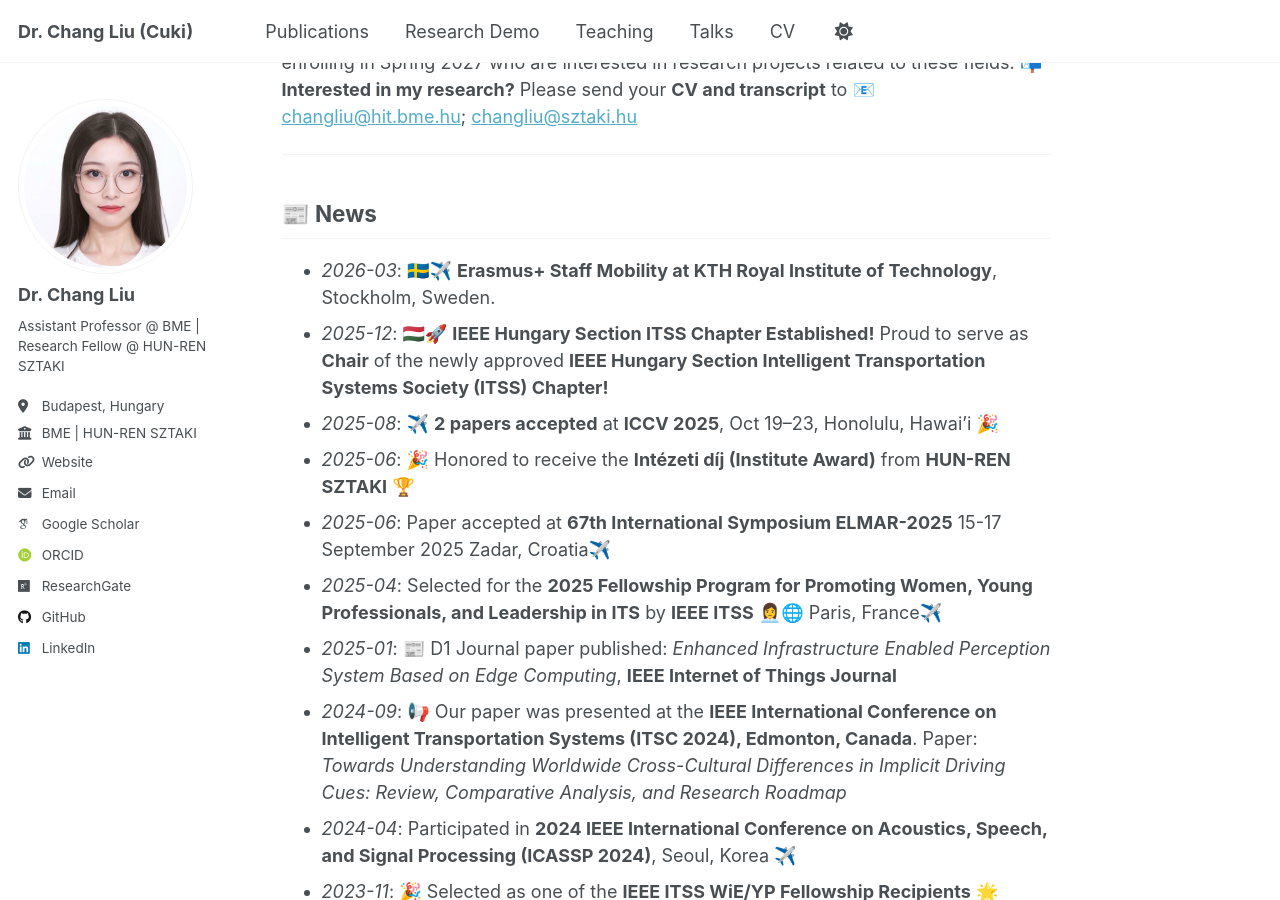
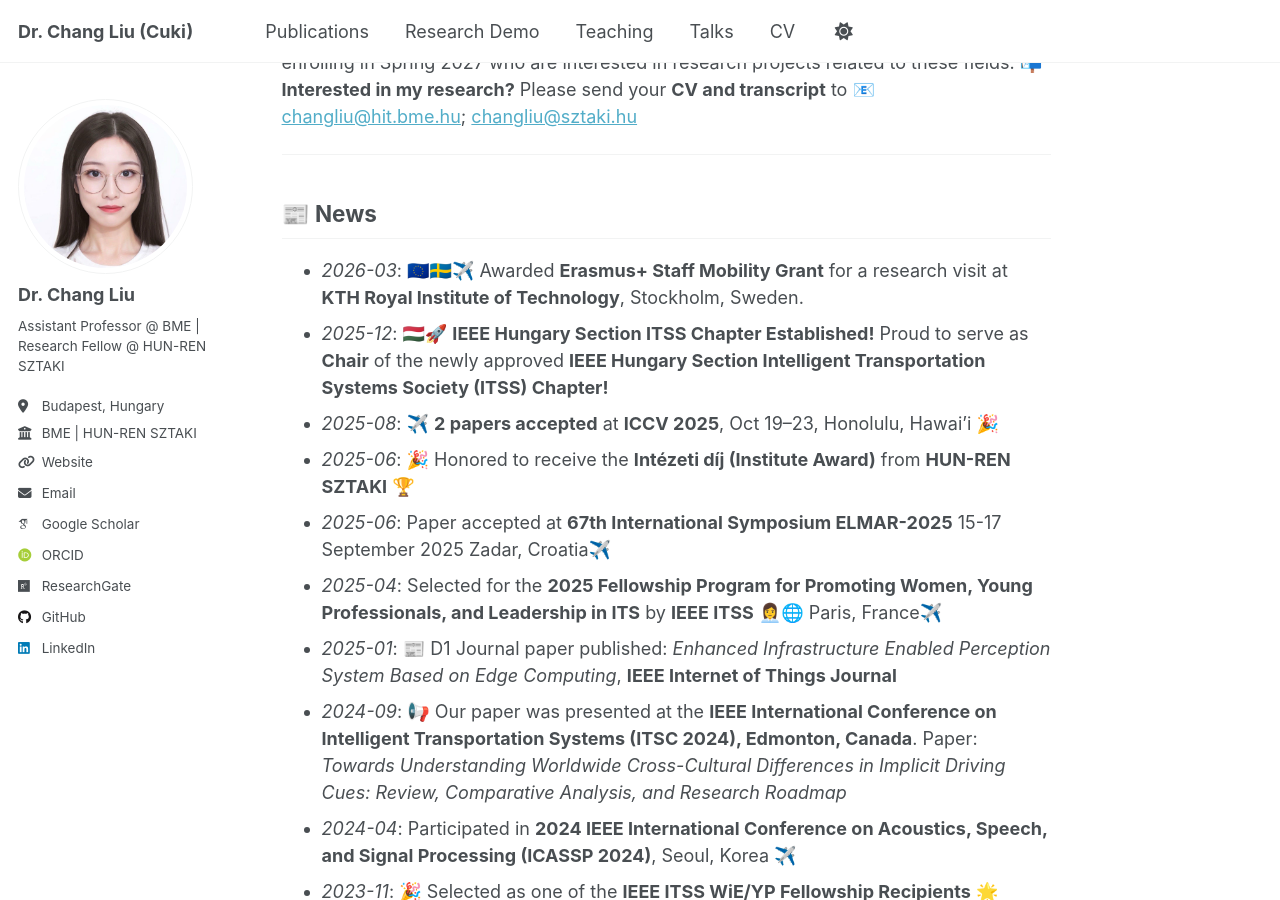
Before and after one commit to ChangLiu-bp/changliu-bp.github.io, a Jekyll site: the page built from _pages/about.md, in a window 1280 px wide and 900 px high, scrolled down 696 px. Built offline with Jekyll 4.4.1, drawn with Linux system fonts in a browser that asks for light colours; some web fonts are replaced; a script that is not in the unit is left out.

Commit message:
Update about.md

```diff
--- a/_pages/about.md
+++ b/_pages/about.md
@@ -33,7 +33,7 @@
 ---
 
 ## 📰 News
-- *2026-03*: 🇸🇪✈️ **Erasmus+ Staff Mobility at KTH Royal Institute of Technology**, Stockholm, Sweden.
+- *2026-03*: 🇪🇺🇸🇪✈️ Awarded **Erasmus+ Staff Mobility Grant** for a research visit at **KTH Royal Institute of Technology**, Stockholm, Sweden.
 - *2025-12*: 🇭🇺🚀 **IEEE Hungary Section ITSS Chapter Established!**
 Proud to serve as **Chair** of the newly approved **IEEE Hungary Section Intelligent Transportation Systems Society (ITSS) Chapter!**
 - *2025-08*: ✈️ **2 papers accepted** at **ICCV 2025**, Oct 19–23, Honolulu, Hawai'i 🎉
```
